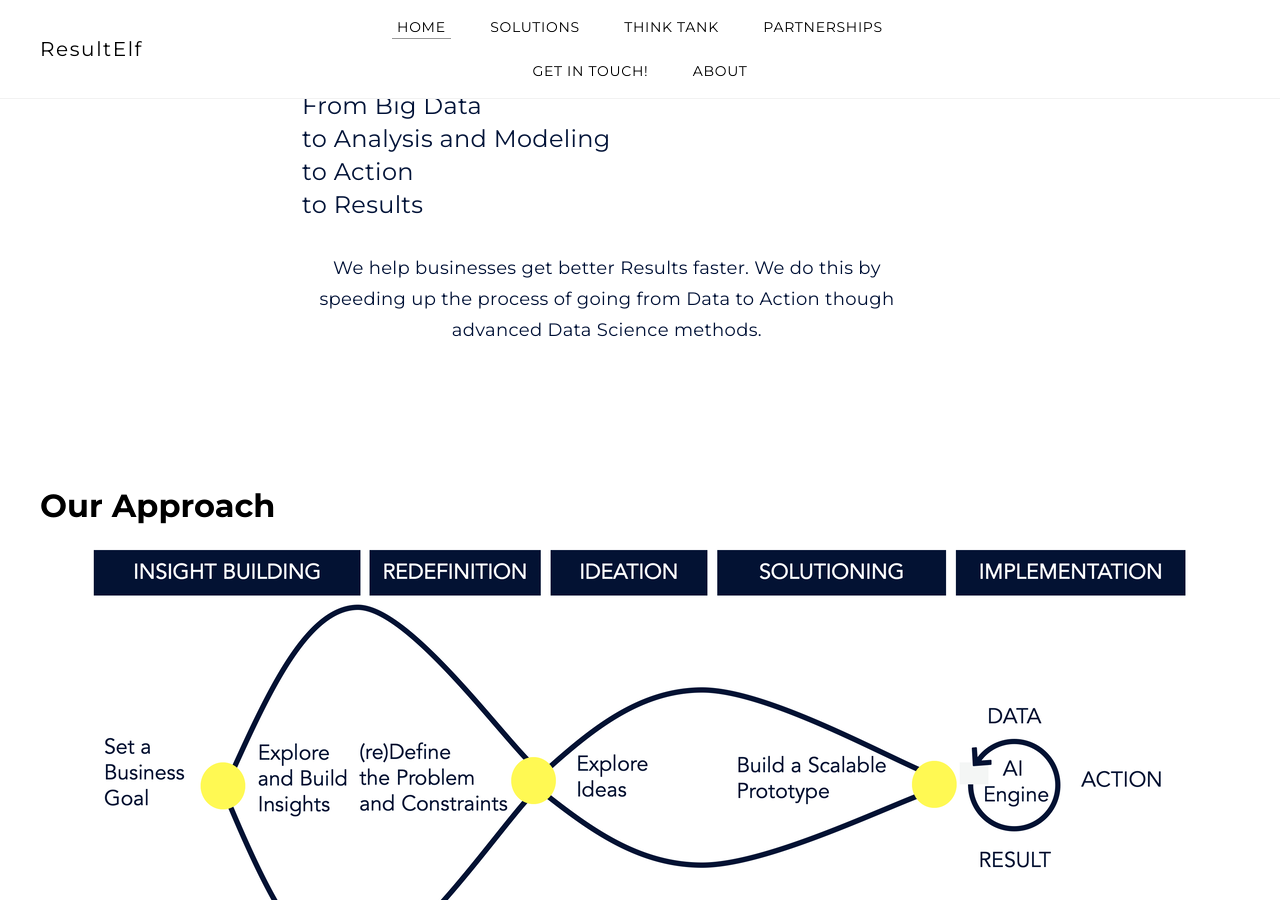
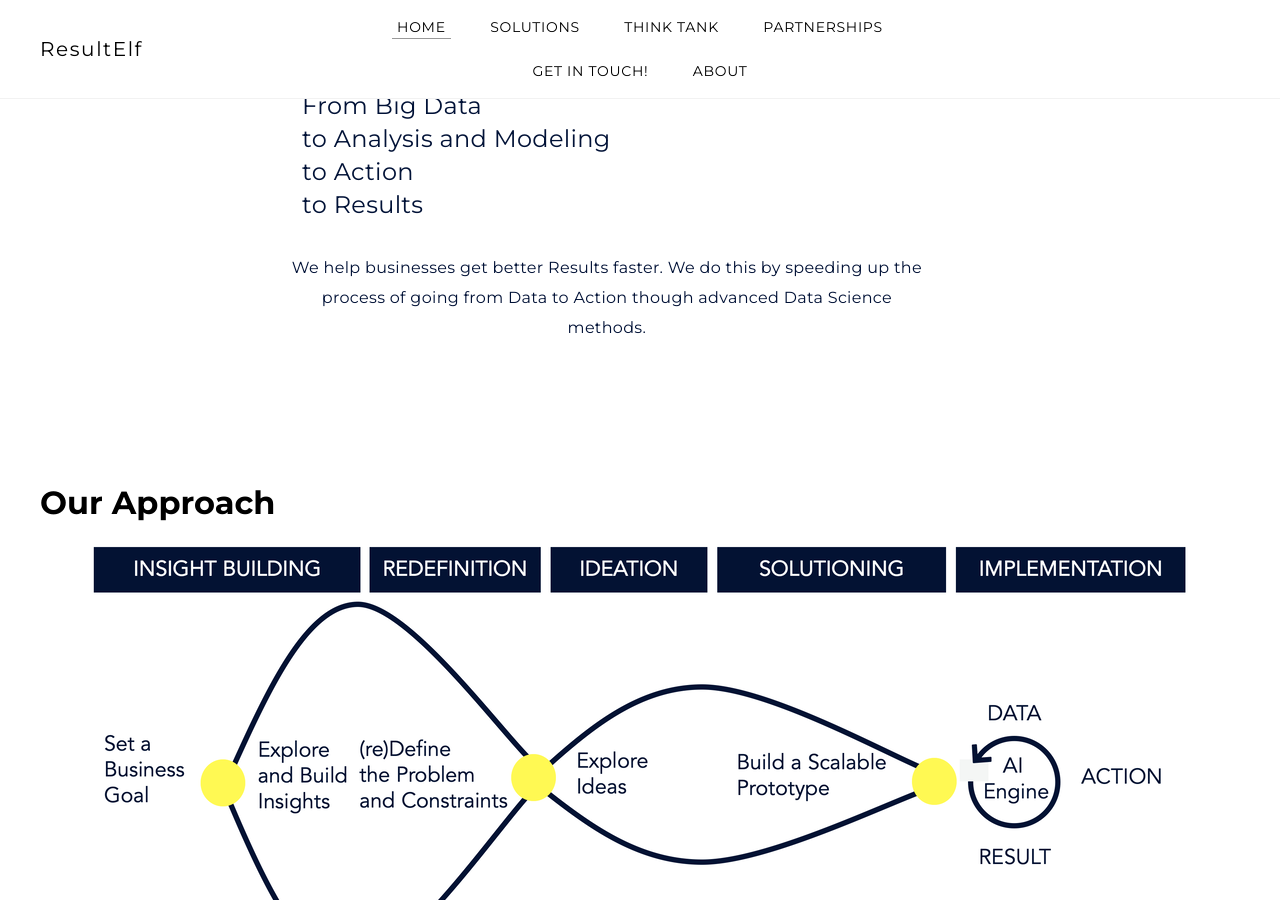
Before and after one commit to rendrap/resultelf, a Jekyll site: the page built from index.markdown, in a window 1280 px wide and 900 px high, scrolled down 624 px. Built offline with Jekyll 4.4.1, drawn with Linux system fonts in a browser that asks for light colours; some web fonts are replaced.

Commit message:
Updated on: 2020-06-20 - 11:10:14

```diff
--- a/_layouts/homepage.html
+++ b/_layouts/homepage.html
@@ -10,12 +10,12 @@
           <div class="container">
             <div class="banner">
               <div class="wsite-section-elements">
-                <h2 class="wsite-content-title">{{page.header1-text}}<font color="#d2ea00">.<br /></font>{{page.header2-text}}<font color="#e5f60a">.</font>
+                <h2 class="wsite-content-title">{{page.header1}}<font color="#d2ea00">.<br /></font>{{page.header2}}<font color="#e5f60a">.</font>
                 </h2>
                 <div style="text-align:right;">
                   <div style="height: 10px; overflow: hidden;"></div>
                   <a class="wsite-button wsite-button-small wsite-button-normal" href="get-in-touch.html">
-                    <span class="wsite-button-inner">{{page.button-text}}</span>
+                    <span class="wsite-button-inner">{{page.button-txt}}</span>
                   </a>
                   <div style="height: 10px; overflow: hidden;"></div>
                 </div>
@@ -37,7 +37,7 @@
             <div class="wsite-section-elements">
               <div class="wsite-spacer" style="height:50px;"></div>
               <h2 class="wsite-content-title" style="text-align:center;">
-                <font color="#001136" size="6">{{page.section-title-text}}</font>
+                <font color="#001136" size="6">{{page.section-title}}</font>
               </h2>
               <div>
                 <div class="wsite-multicol">
@@ -77,7 +77,7 @@
                           </td>
                           <td class="wsite-multicol-col" style="width:55.16663244632%; padding:0 15px;">
                             <div class="paragraph" style="text-align:center;">
-                              <font color="#001136" size="4">We help businesses get better Results faster. We do this by speeding up the process of going from Data to Action though advanced Data Science methods.</font>
+                              <font color="#001136" size="4">{{page.paragraph-txt | markdownify}}</font>
                             </div>
                           </td>
                           <td class="wsite-multicol-col" style="width:25.303703312155%; padding:0 15px;">
```
Also changed, not shown: index.markdown (+5 -4 lines).
